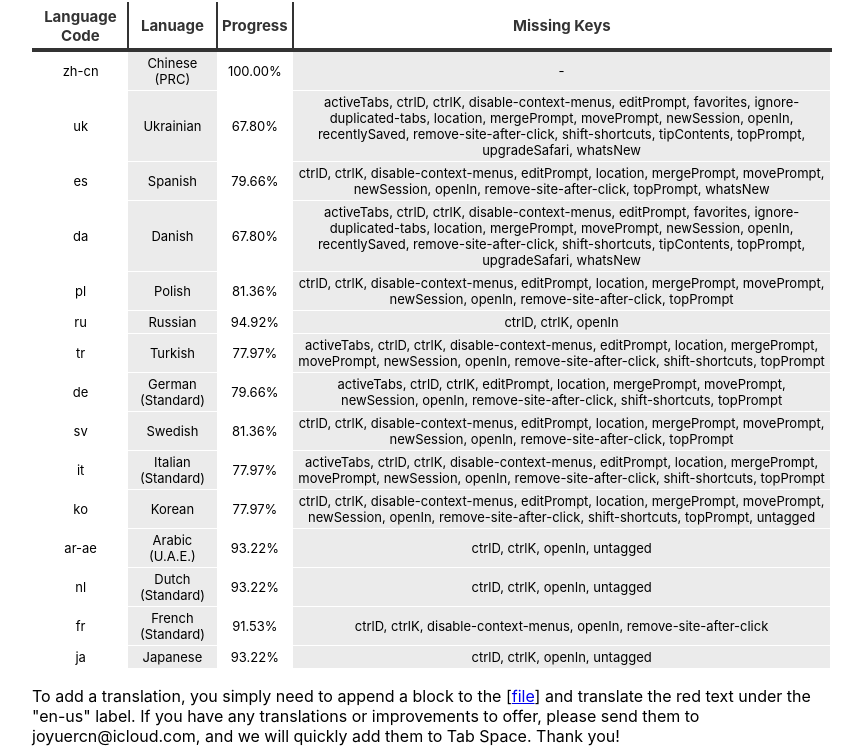
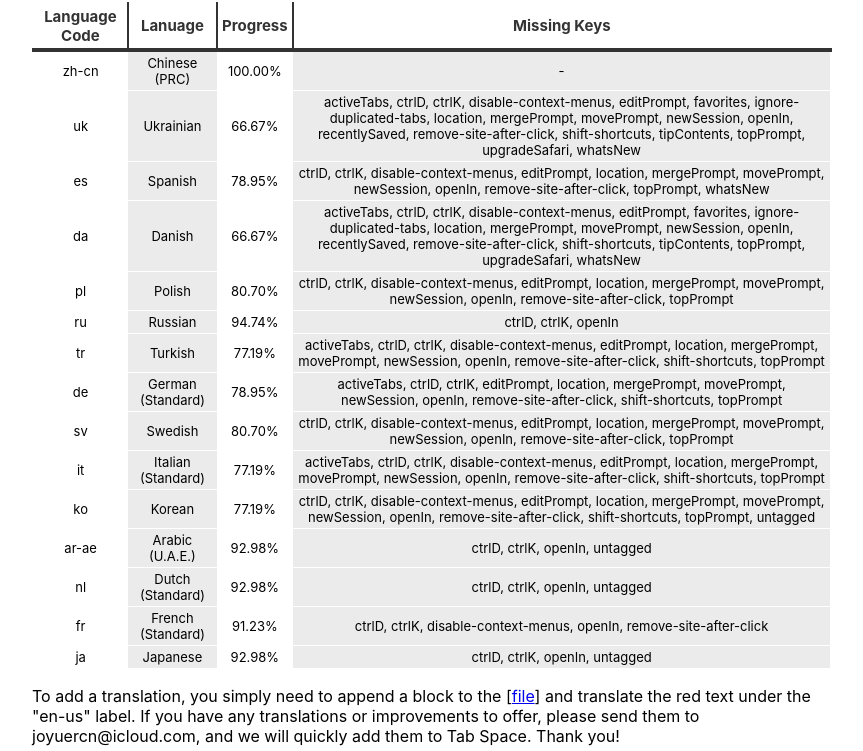
Before and after one commit to yuanzhoucq/Tab-Space, a Jekyll site: the page translate.html, which Jekyll copies as it is, in a window 1280 px wide. Shown: the part 229-980 px from the top of the page, without its empty margins (208-1071 px from the left). Built offline with Jekyll 4.4.1, drawn with Linux system fonts in a browser that asks for light colours.

Commit message:
remove 10.15 legacy

```diff
--- a/admin/src/pages/Settings.vue
+++ b/admin/src/pages/Settings.vue
@@ -85,8 +85,6 @@
           {{lang.ctrlB}}
         </p>
 
-        <hr style="border-width: 0; height: 1px; background-color: #dddddd; margin: 20px 0;" />
-        <span class="link" @click="manuallyMigrate" style="cursor: pointer"><small>{{lang.manuallyMigrate}}</small></span> <br/><br/>
       </div>
 
     </div>
@@ -129,10 +127,6 @@ export default {
     setExternalBrowser(number, e) {
       let key = number == 1 ? Constants.externalBrowser1Key : Constants.externalBrowser2Key
       this.bridge.send({cmd: "SetDefault", name: key, value: e.target.value})
-    },
-    manuallyMigrate() {
-      this.bridge.send({cmd: "ManuallyMigrate"})
-      this.$router.replace({path: "/"})
     }
   }
 };
--- a/translate.html
+++ b/translate.html
@@ -67,20 +67,20 @@
   <p>It's great to have software that's available in our native language as it can make us feel more comfortable. We would like to offer support for more languages in Tab Space, but unfortunately, we don't speak many languages ourselves. That's why we would greatly appreciate your help in translating Tab Space into your language.</p>
   <h2>Current Progress</h2>
   <table class="greyGridTable"><thead><tr><th class="lang-th">Language Code</th><th class="name-th">Lanuage</th><th class="progress-th">Progress</th><th class="missingkeys-th">Missing Keys</th></tr></thead><tbody ><tr ><td class="lang-td td_text">zh-cn</td><td class="name-td td_text">Chinese (PRC)</td><td class="progress-td td_text">100.00%</td><td class="missingkeys-td td_text">-</td></tr>
-<tr ><td class="lang-td td_text">uk</td><td class="name-td td_text">Ukrainian</td><td class="progress-td td_text">67.80%</td><td class="missingkeys-td td_text">activeTabs, ctrlD, ctrlK, disable-context-menus, editPrompt, favorites, ignore-duplicated-tabs, location, mergePrompt, movePrompt, newSession, openIn, recentlySaved, remove-site-after-click, shift-shortcuts, tipContents, topPrompt, upgradeSafari, whatsNew</td></tr>
-<tr ><td class="lang-td td_text">es</td><td class="name-td td_text">Spanish</td><td class="progress-td td_text">79.66%</td><td class="missingkeys-td td_text">ctrlD, ctrlK, disable-context-menus, editPrompt, location, mergePrompt, movePrompt, newSession, openIn, remove-site-after-click, topPrompt, whatsNew</td></tr>
-<tr ><td class="lang-td td_text">da</td><td class="name-td td_text">Danish</td><td class="progress-td td_text">67.80%</td><td class="missingkeys-td td_text">activeTabs, ctrlD, ctrlK, disable-context-menus, editPrompt, favorites, ignore-duplicated-tabs, location, mergePrompt, movePrompt, newSession, openIn, recentlySaved, remove-site-after-click, shift-shortcuts, tipContents, topPrompt, upgradeSafari, whatsNew</td></tr>
-<tr ><td class="lang-td td_text">pl</td><td class="name-td td_text">Polish</td><td class="progress-td td_text">81.36%</td><td class="missingkeys-td td_text">ctrlD, ctrlK, disable-context-menus, editPrompt, location, mergePrompt, movePrompt, newSession, openIn, remove-site-after-click, topPrompt</td></tr>
-<tr ><td class="lang-td td_text">ru</td><td class="name-td td_text">Russian</td><td class="progress-td td_text">94.92%</td><td class="missingkeys-td td_text">ctrlD, ctrlK, openIn</td></tr>
-<tr ><td class="lang-td td_text">tr</td><td class="name-td td_text">Turkish</td><td class="progress-td td_text">77.97%</td><td class="missingkeys-td td_text">activeTabs, ctrlD, ctrlK, disable-context-menus, editPrompt, location, mergePrompt, movePrompt, newSession, openIn, remove-site-after-click, shift-shortcuts, topPrompt</td></tr>
-<tr ><td class="lang-td td_text">de</td><td class="name-td td_text">German (Standard)</td><td class="progress-td td_text">79.66%</td><td class="missingkeys-td td_text">activeTabs, ctrlD, ctrlK, editPrompt, location, mergePrompt, movePrompt, newSession, openIn, remove-site-after-click, shift-shortcuts, topPrompt</td></tr>
-<tr ><td class="lang-td td_text">sv</td><td class="name-td td_text">Swedish</td><td class="progress-td td_text">81.36%</td><td class="missingkeys-td td_text">ctrlD, ctrlK, disable-context-menus, editPrompt, location, mergePrompt, movePrompt, newSession, openIn, remove-site-after-click, topPrompt</td></tr>
-<tr ><td class="lang-td td_text">it</td><td class="name-td td_text">Italian (Standard)</td><td class="progress-td td_text">77.97%</td><td class="missingkeys-td td_text">activeTabs, ctrlD, ctrlK, disable-context-menus, editPrompt, location, mergePrompt, movePrompt, newSession, openIn, remove-site-after-click, shift-shortcuts, topPrompt</td></tr>
-<tr ><td class="lang-td td_text">ko</td><td class="name-td td_text">Korean</td><td class="progress-td td_text">77.97%</td><td class="missingkeys-td td_text">ctrlD, ctrlK, disable-context-menus, editPrompt, location, mergePrompt, movePrompt, newSession, openIn, remove-site-after-click, shift-shortcuts, topPrompt, untagged</td></tr>
-<tr ><td class="lang-td td_text">ar-ae</td><td class="name-td td_text">Arabic (U.A.E.)</td><td class="progress-td td_text">93.22%</td><td class="missingkeys-td td_text">ctrlD, ctrlK, openIn, untagged</td></tr>
-<tr ><td class="lang-td td_text">nl</td><td class="name-td td_text">Dutch (Standard)</td><td class="progress-td td_text">93.22%</td><td class="missingkeys-td td_text">ctrlD, ctrlK, openIn, untagged</td></tr>
-<tr ><td class="lang-td td_text">fr</td><td class="name-td td_text">French (Standard)</td><td class="progress-td td_text">91.53%</td><td class="missingkeys-td td_text">ctrlD, ctrlK, disable-context-menus, openIn, remove-site-after-click</td></tr>
-<tr ><td class="lang-td td_text">ja</td><td class="name-td td_text">Japanese</td><td class="progress-td td_text">93.22%</td><td class="missingkeys-td td_text">ctrlD, ctrlK, openIn, untagged</td></tr></tbody></table>
+<tr ><td class="lang-td td_text">uk</td><td class="name-td td_text">Ukrainian</td><td class="progress-td td_text">66.67%</td><td class="missingkeys-td td_text">activeTabs, ctrlD, ctrlK, disable-context-menus, editPrompt, favorites, ignore-duplicated-tabs, location, mergePrompt, movePrompt, newSession, openIn, recentlySaved, remove-site-after-click, shift-shortcuts, tipContents, topPrompt, upgradeSafari, whatsNew</td></tr>
+<tr ><td class="lang-td td_text">es</td><td class="name-td td_text">Spanish</td><td class="progress-td td_text">78.95%</td><td class="missingkeys-td td_text">ctrlD, ctrlK, disable-context-menus, editPrompt, location, mergePrompt, movePrompt, newSession, openIn, remove-site-after-click, topPrompt, whatsNew</td></tr>
+<tr ><td class="lang-td td_text">da</td><td class="name-td td_text">Danish</td><td class="progress-td td_text">66.67%</td><td class="missingkeys-td td_text">activeTabs, ctrlD, ctrlK, disable-context-menus, editPrompt, favorites, ignore-duplicated-tabs, location, mergePrompt, movePrompt, newSession, openIn, recentlySaved, remove-site-after-click, shift-shortcuts, tipContents, topPrompt, upgradeSafari, whatsNew</td></tr>
+<tr ><td class="lang-td td_text">pl</td><td class="name-td td_text">Polish</td><td class="progress-td td_text">80.70%</td><td class="missingkeys-td td_text">ctrlD, ctrlK, disable-context-menus, editPrompt, location, mergePrompt, movePrompt, newSession, openIn, remove-site-after-click, topPrompt</td></tr>
+<tr ><td class="lang-td td_text">ru</td><td class="name-td td_text">Russian</td><td class="progress-td td_text">94.74%</td><td class="missingkeys-td td_text">ctrlD, ctrlK, openIn</td></tr>
+<tr ><td class="lang-td td_text">tr</td><td class="name-td td_text">Turkish</td><td class="progress-td td_text">77.19%</td><td class="missingkeys-td td_text">activeTabs, ctrlD, ctrlK, disable-context-menus, editPrompt, location, mergePrompt, movePrompt, newSession, openIn, remove-site-after-click, shift-shortcuts, topPrompt</td></tr>
+<tr ><td class="lang-td td_text">de</td><td class="name-td td_text">German (Standard)</td><td class="progress-td td_text">78.95%</td><td class="missingkeys-td td_text">activeTabs, ctrlD, ctrlK, editPrompt, location, mergePrompt, movePrompt, newSession, openIn, remove-site-after-click, shift-shortcuts, topPrompt</td></tr>
+<tr ><td class="lang-td td_text">sv</td><td class="name-td td_text">Swedish</td><td class="progress-td td_text">80.70%</td><td class="missingkeys-td td_text">ctrlD, ctrlK, disable-context-menus, editPrompt, location, mergePrompt, movePrompt, newSession, openIn, remove-site-after-click, topPrompt</td></tr>
+<tr ><td class="lang-td td_text">it</td><td class="name-td td_text">Italian (Standard)</td><td class="progress-td td_text">77.19%</td><td class="missingkeys-td td_text">activeTabs, ctrlD, ctrlK, disable-context-menus, editPrompt, location, mergePrompt, movePrompt, newSession, openIn, remove-site-after-click, shift-shortcuts, topPrompt</td></tr>
+<tr ><td class="lang-td td_text">ko</td><td class="name-td td_text">Korean</td><td class="progress-td td_text">77.19%</td><td class="missingkeys-td td_text">ctrlD, ctrlK, disable-context-menus, editPrompt, location, mergePrompt, movePrompt, newSession, openIn, remove-site-after-click, shift-shortcuts, topPrompt, untagged</td></tr>
+<tr ><td class="lang-td td_text">ar-ae</td><td class="name-td td_text">Arabic (U.A.E.)</td><td class="progress-td td_text">92.98%</td><td class="missingkeys-td td_text">ctrlD, ctrlK, openIn, untagged</td></tr>
+<tr ><td class="lang-td td_text">nl</td><td class="name-td td_text">Dutch (Standard)</td><td class="progress-td td_text">92.98%</td><td class="missingkeys-td td_text">ctrlD, ctrlK, openIn, untagged</td></tr>
+<tr ><td class="lang-td td_text">fr</td><td class="name-td td_text">French (Standard)</td><td class="progress-td td_text">91.23%</td><td class="missingkeys-td td_text">ctrlD, ctrlK, disable-context-menus, openIn, remove-site-after-click</td></tr>
+<tr ><td class="lang-td td_text">ja</td><td class="name-td td_text">Japanese</td><td class="progress-td td_text">92.98%</td><td class="missingkeys-td td_text">ctrlD, ctrlK, openIn, untagged</td></tr></tbody></table>
 
   <p>To add a translation, you simply need to append a block to the [<a
     href="https://github.com/yuanzhoucq/Tab-Space/blob/master/admin/src/lang.json">file</a>] and translate the red text under the "en-us" label. If you have any translations or improvements to offer, please send them to joyuercn@icloud.com, and we will quickly add them to Tab Space. Thank you!</p>
```
Also changed, not shown: admin/src/lang.json (+16 -48 lines), admin/src/tips.json (+11 -13 lines).
